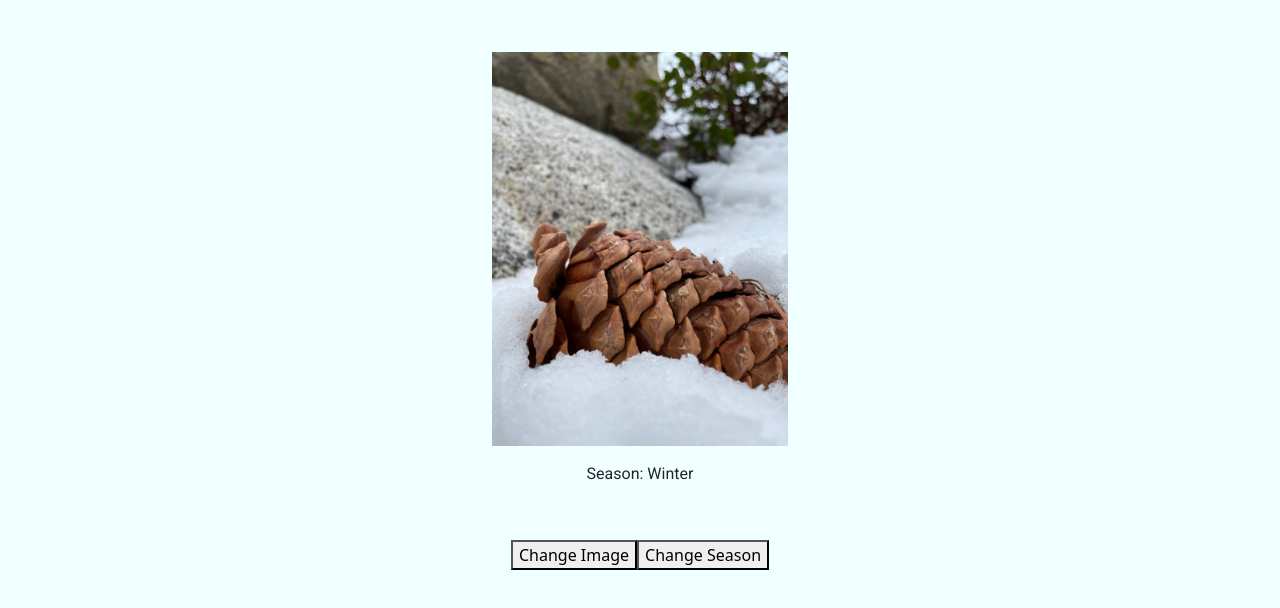
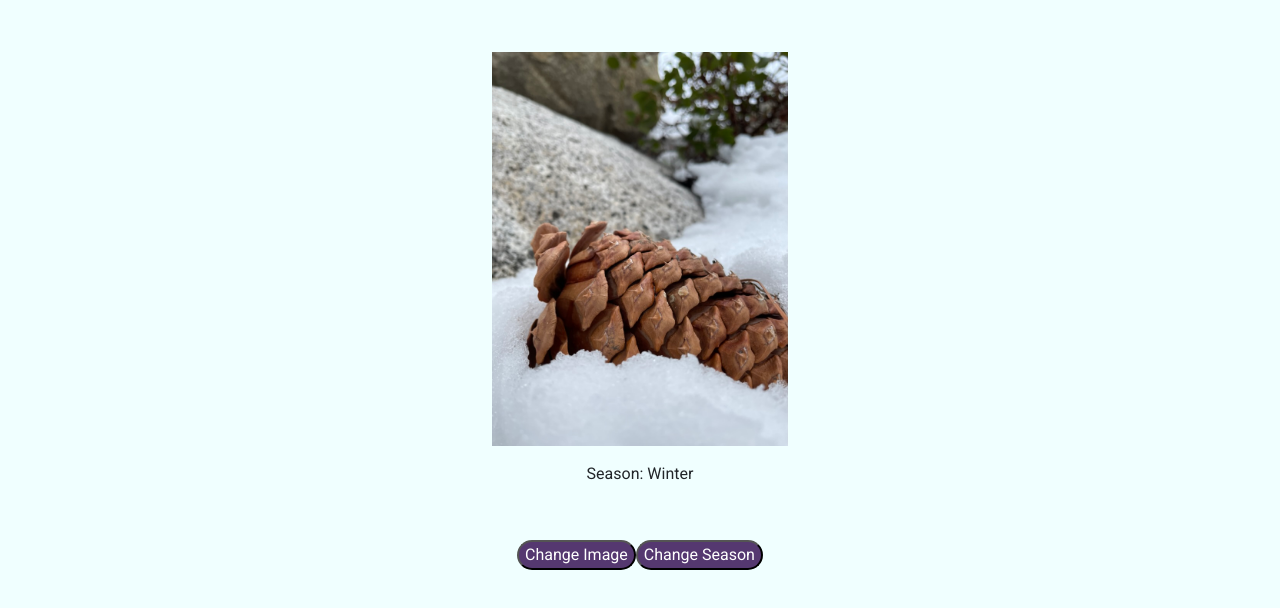
Before and after one commit to cS2622/personal_home_page, a website: page about.html in a window 1280 px wide. Shown: the part 596-1204 px from the top of the page. Drawn offline with nearby package versions, Linux system fonts and the light colour scheme.

Commit message:
minor fixes

```diff
--- a/package.json
+++ b/package.json
@@ -11,7 +11,7 @@
     "url": "git+https://github.com/cS2622/personal_home_page.git"
   },
   "keywords": [],
-  "author": "",
+  "author": "Claire Stanton",
   "license": "ISC",
   "type": "module",
   "bugs": {
--- a/scripts/photo.js
+++ b/scripts/photo.js
@@ -30,7 +30,6 @@ function changeImage() {
     }
     img.src = images[currentSeason][imgCounter].src;
     img.alt = images[currentSeason][imgCounter].alt;
-    console.log("called changeImage")
 }
 
 function changeImageSeason() {
@@ -49,12 +48,10 @@ function changeImageSeason() {
             currentSeason++;
             text.textContent = "Season: Fall";
             break;
-        case 3:
+        default:
             currentSeason = 0;
             text.textContent = "Season: Winter";
             break;
-        default:
-            console.log("Error with switching seasons");
     }
     img.src = images[currentSeason][0].src;
     img.alt = images[currentSeason][0].alt;
--- a/styles/styles.css
+++ b/styles/styles.css
@@ -57,8 +57,8 @@ p, h2, h3, h4 {
     font-weight: bold;
 }
 
-.img-button, .season-button {
-    border-radius: 25%;
+#img-button, #season-button {
+    border-radius: 50px;
     font-family: Roboto, sans-serif;
     background-color: rgb(85, 56, 112);
     color:white
```
Also changed, not shown: 1 other file.
